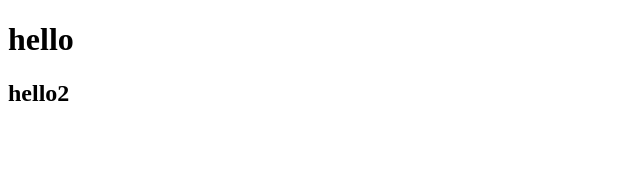
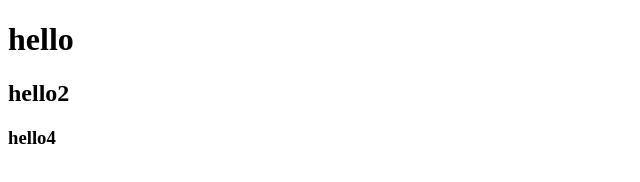
Before and after one commit to Ashu20006/my_Testing.1, a plain HTML site: page index.html in a window 1280 px wide. Shown: the full height of the page, 0-640 px from the left. Drawn offline with Linux system fonts and the light colour scheme.

Commit message:
hellooo4

```diff
--- a/index.html
+++ b/index.html
@@ -8,7 +8,7 @@
 <body>
     <h1>hello</h1>
   <h2>hello2</h2>
-
+<h3>hello4</h3>
 
 </body>
 </html>
```
